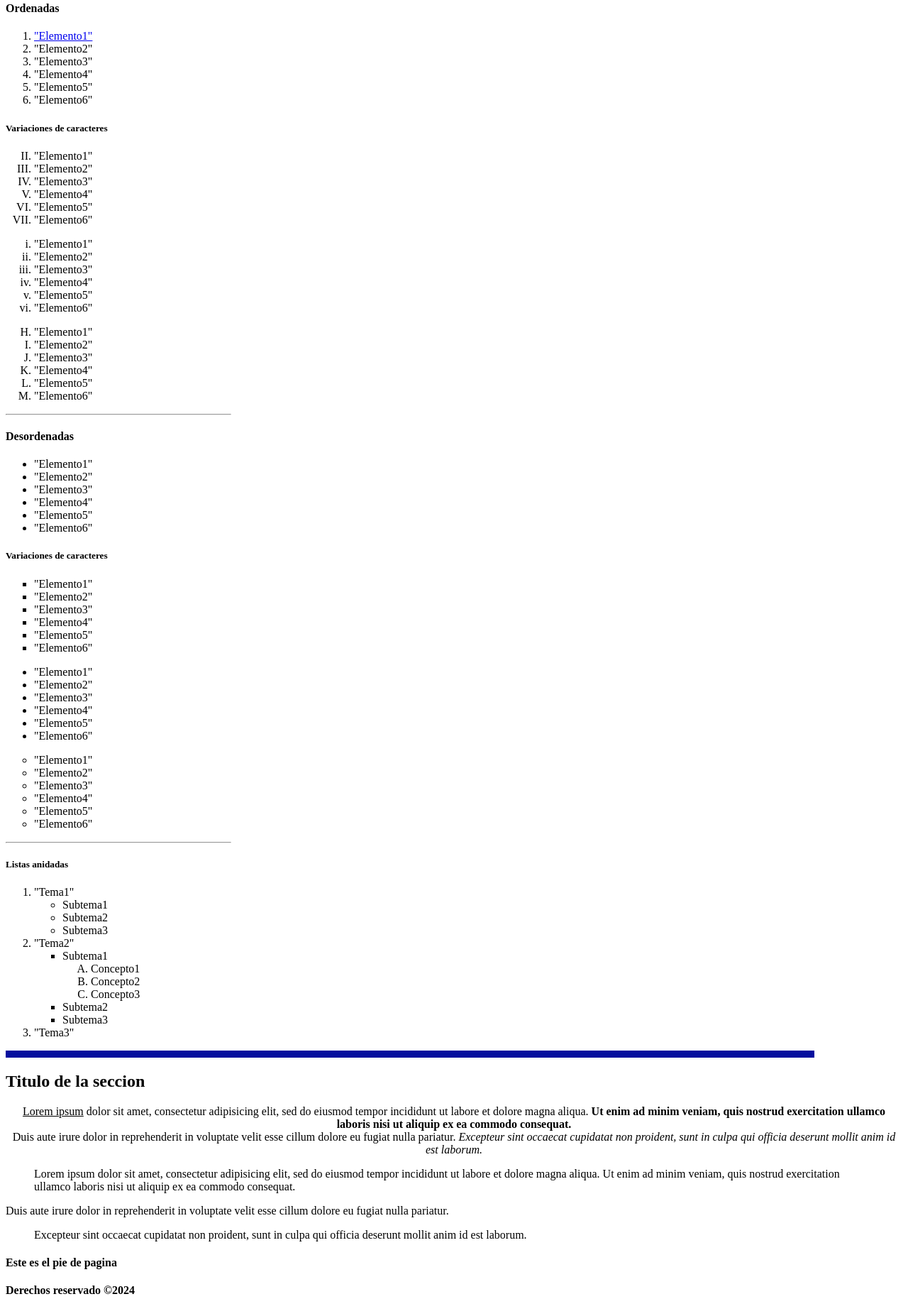
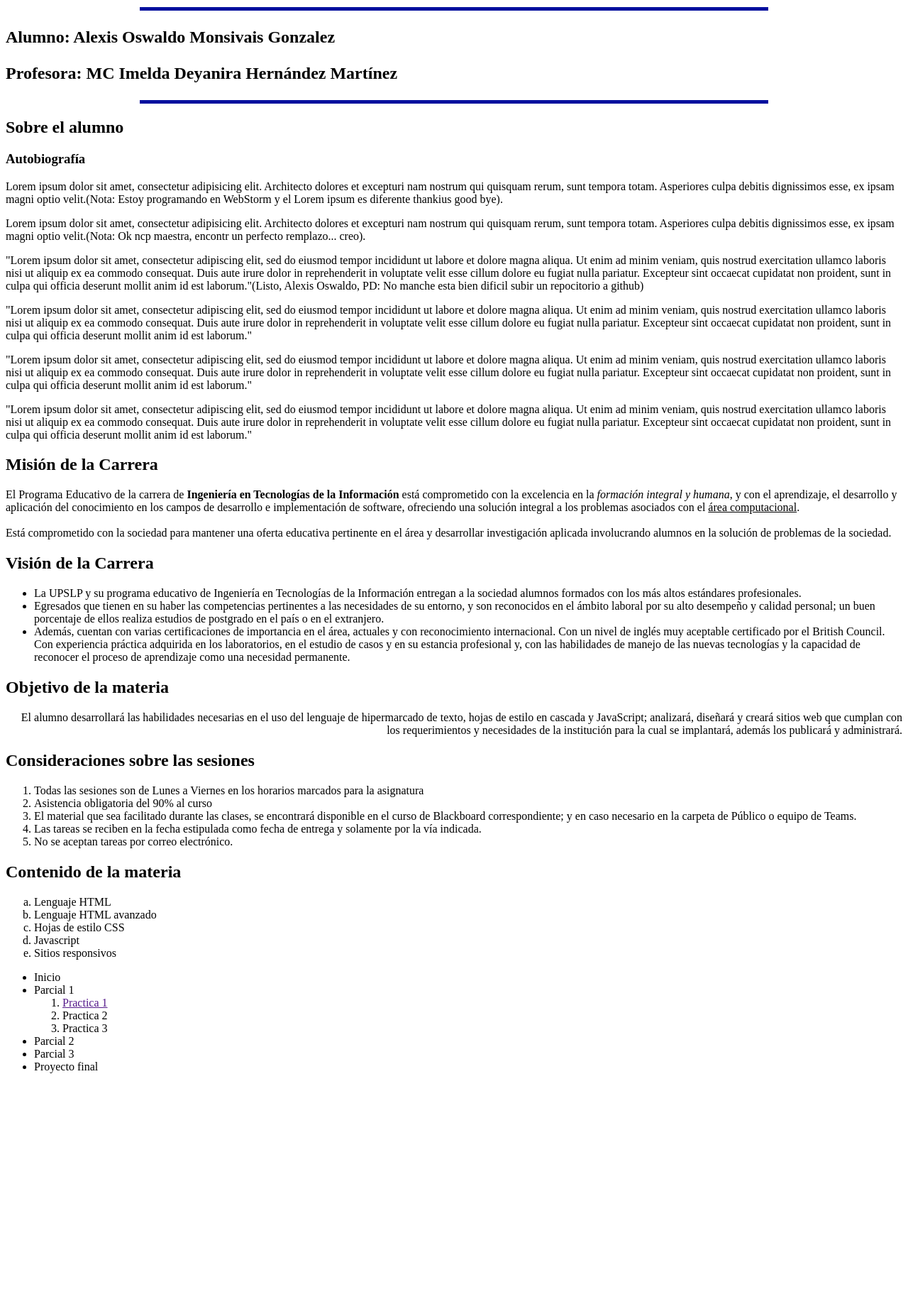
Before and after one commit to OswaldMG/Portafolio-Web, a plain HTML site: page Web/index.html in a window 1280 px wide. Shown: the part 357-2187 px from the top of the page at 71% size. After the commit the page ends 1885 px from the top, so only its background shows below. Drawn offline with Linux system fonts and the light colour scheme.

Commit message:
Pre-Subida de archivo base final
La base para la pagina web

```diff
--- a/Web/index.html
+++ b/Web/index.html
@@ -2,7 +2,7 @@
 <!DOCTYPE html>
 <html>
 <head>
-	<title>Mi primera página</title>
+	<title>Portafolio de evidencias</title>
 	<!--Define el conjunto de caracteres-->
 	<meta charset="utf-8">
 	<meta name="Alexs Os" content="UPSLP">
@@ -11,167 +11,134 @@
 
 </head>
 <body>
+	<header>
+		<h1><p align="center">Portafolio de evidencias</h1>
+		<h1><p align="center">Programación web I</h1>
+		<h1><p align="center">Ingeniería en Tecnologías de la Información</h1>
+		<h2><p align="center">Universidad Politécnica de San Luis Potosí</h2>
+		<h1><p align="center">Primavera 2024</h1>
 
-	<header>
-		<!--Muestra una oracion como encabezado-->
-		<h1>"Titulo princpipal"</h1>
-		<h2>"Titulo secundario"</h2>
-		<h3>"Subtitulo 1"</h3>
-		<h4>"Subtitulo 2"</h4>
-		<h5>"Subtitulo 3"</h5>
-		<h6>"Subtitulo 4"</h6>
-		<hr size="10" noshade color="#050f9e"/>
+		<hr align="center" width="70%" size="5" noshade color="#050f9e"/>
+
+		<h2><p align="left">Alumno: Alexis Oswaldo Monsivais Gonzalez</h2>
+		<h2><p align="left">Profesora: MC Imelda Deyanira Hernández Martínez</h2>
+
+		<hr align="center" width="70%" size="5" noshade color="#050f9e"/>
 	</header>
-	<!--Barra de navegación-->
+
 	<nav>
-		<h3>Listas:</h3>
-		<h4>Ordenadas</h4>
-		<ol>
-			<li><a href="http://localhost:63342/Portafolio-Web/Web/Paginas%20Secundarias/Otras%20cosas.html?_ijt=dts9420febit8tshalfgsp5hv7">"Elemento1"</a></li>
-			<li>"Elemento2"</li>
-			<li>"Elemento3"</li>
-			<li>"Elemento4"</li>
-			<li>"Elemento5"</li>
-			<li>"Elemento6"</li>
-		</ol>
-		<h5>Variaciones de caracteres</h5>
-			<ol type="I" start="2">
-				<li>"Elemento1"</li>
-				<li>"Elemento2"</li>
-				<li>"Elemento3"</li>
-				<li>"Elemento4"</li>
-				<li>"Elemento5"</li>
-				<li>"Elemento6"</li>
-			</ol>
-			<ol type="i" start="1">
-				<li>"Elemento1"</li>
-				<li>"Elemento2"</li>
-				<li>"Elemento3"</li>
-				<li>"Elemento4"</li>
-				<li>"Elemento5"</li>
-				<li>"Elemento6"</li>
-			</ol>
-			<ol type="A" start="8">
-				<li>"Elemento1"</li>
-				<li>"Elemento2"</li>
-				<li>"Elemento3"</li>
-				<li>"Elemento4"</li>
-				<li>"Elemento5"</li>
-				<li>"Elemento6"</li>
-			</ol>
-			<hr width="25%" align="left">
-		<h4>Desordenadas</h4>
-		<ul>
-			<li>"Elemento1"</li>
-			<li>"Elemento2"</li>
-			<li>"Elemento3"</li>
-			<li>"Elemento4"</li>
-			<li>"Elemento5"</li>
-			<li>"Elemento6"</li>
-		</ul>
-		<h5>Variaciones de caracteres</h5>
-			<ul type="square">
-				<li>"Elemento1"</li>
-				<li>"Elemento2"</li>
-				<li>"Elemento3"</li>
-				<li>"Elemento4"</li>
-				<li>"Elemento5"</li>
-				<li>"Elemento6"</li>
-			</ul>
-			<ul type="disc">
-				<li>"Elemento1"</li>
-				<li>"Elemento2"</li>
-				<li>"Elemento3"</li>
-				<li>"Elemento4"</li>
-				<li>"Elemento5"</li>
-				<li>"Elemento6"</li>
-			</ul>
-			<ul type="circle">
-				<li>"Elemento1"</li>
-				<li>"Elemento2"</li>
-				<li>"Elemento3"</li>
-				<li>"Elemento4"</li>
-				<li>"Elemento5"</li>
-				<li>"Elemento6"</li>
-			</ul>
-		<hr width="25%" align="left">
-		<h5>Listas anidadas</h5>
-			<ol>
-				<li>"Tema1"</li>
-					<ul>
-						<li>Subtema1</li>
-						<li>Subtema2</li>
-						<li>Subtema3</li>
-					</ul>
-				<li>"Tema2"</li>
-					<ul type="square">
-						<li>Subtema1</li>
-							<ol type="A">
-							<li>Concepto1</li>
-							<li>Concepto2</li>
-							<li>Concepto3</li>
-							</ol>
-						<li>Subtema2</li>
-						<li>Subtema3</li>
-					</ul>
-				<li>"Tema3"</li>
-			</ol>
+		<h2>Sobre el alumno</h2>
+		<h3>Autobiografía</h3>
+
 		<section>
-			<hr width="90%" align="left" size="10" noshade color="#050f9e"/>
-				<h2>Titulo de la seccion</h2>
-				<p align="center">
-					<u>Lorem ipsum</u> dolor sit amet, consectetur adipisicing elit, sed do eiusmod
-					tempor incididunt ut labore et dolore magna aliqua.<b> Ut enim ad minim veniam,
-					quis nostrud exercitation ullamco laboris nisi ut aliquip ex ea commodo
-					consequat.</b>
-					<br>
-					Duis aute irure dolor in reprehenderit in voluptate velit esse
-					cillum dolore eu fugiat nulla pariatur.<i> Excepteur sint occaecat cupidatat non
-					proident, sunt in culpa qui officia deserunt mollit anim id est laborum.</i>
+			<p>
+				Lorem ipsum dolor sit amet, consectetur adipisicing elit.
+				Architecto dolores et excepturi nam nostrum qui quisquam rerum, sunt tempora totam.
+				Asperiores culpa debitis dignissimos esse, ex ipsam magni optio velit.(Nota: Estoy programando en WebStorm
+				y el Lorem ipsum es diferente thankius good bye).
 			</p>
 			<p>
-				<aside>
-					<blockquote>Lorem ipsum dolor sit amet, consectetur adipisicing elit, sed do eiusmod
-					tempor incididunt ut labore et dolore magna aliqua. Ut enim ad minim veniam,
-					quis nostrud exercitation ullamco laboris nisi ut aliquip ex ea commodo
-					consequat.
-					</blockquote>
-					Duis aute irure dolor in reprehenderit in voluptate velit esse
-					cillum dolore eu fugiat nulla pariatur.
-					<blockquote>Excepteur sint occaecat cupidatat non
-					proident, sunt in culpa qui officia deserunt mollit anim id est laborum.</blockquote>
-				</aside>
+				Lorem ipsum dolor sit amet, consectetur adipisicing elit.
+				Architecto dolores et excepturi nam nostrum qui quisquam rerum, sunt tempora totam.
+				Asperiores culpa debitis dignissimos esse, ex ipsam magni optio velit.(Nota: Ok ncp maestra, encontr un perfecto remplazo... creo).
+			</p>
+			<p>
+				"Lorem ipsum dolor sit amet, consectetur adipiscing elit, sed do eiusmod tempor incididunt ut labore et dolore magna aliqua.
+				Ut enim ad minim veniam, quis nostrud exercitation ullamco laboris nisi ut aliquip ex ea commodo consequat. Duis aute irure
+				dolor in reprehenderit in voluptate velit esse cillum dolore eu fugiat nulla pariatur. Excepteur sint occaecat cupidatat non proident,
+				sunt in culpa qui officia deserunt mollit anim id est laborum."(Listo, Alexis Oswaldo, PD: No manche esta bien dificil subir un repocitorio a github)
+			</p>
+			<p>
+				"Lorem ipsum dolor sit amet, consectetur adipiscing elit, sed do eiusmod tempor incididunt ut labore et dolore magna aliqua.
+				Ut enim ad minim veniam, quis nostrud exercitation ullamco laboris nisi ut aliquip ex ea commodo consequat. Duis aute irure
+				dolor in reprehenderit in voluptate velit esse cillum dolore eu fugiat nulla pariatur. Excepteur sint occaecat cupidatat non proident,
+				sunt in culpa qui officia deserunt mollit anim id est laborum."
+			</p>
+			<p>
+				"Lorem ipsum dolor sit amet, consectetur adipiscing elit, sed do eiusmod tempor incididunt ut labore et dolore magna aliqua.
+				Ut enim ad minim veniam, quis nostrud exercitation ullamco laboris nisi ut aliquip ex ea commodo consequat. Duis aute irure
+				dolor in reprehenderit in voluptate velit esse cillum dolore eu fugiat nulla pariatur. Excepteur sint occaecat cupidatat non proident,
+				sunt in culpa qui officia deserunt mollit anim id est laborum."
+			</p>
+			<p>
+				"Lorem ipsum dolor sit amet, consectetur adipiscing elit, sed do eiusmod tempor incididunt ut labore et dolore magna aliqua.
+				Ut enim ad minim veniam, quis nostrud exercitation ullamco laboris nisi ut aliquip ex ea commodo consequat. Duis aute irure
+				dolor in reprehenderit in voluptate velit esse cillum dolore eu fugiat nulla pariatur. Excepteur sint occaecat cupidatat non proident,
+				sunt in culpa qui officia deserunt mollit anim id est laborum."
 			</p>
 		</section>
-			<footer>
-				<h4>Este es el pie de pagina</h4>
-				<h4>Derechos reservado &copy;2024</h4>
-			</footer>
-			<h2>Alineaciones</h2>
-				<p align="center">
-					Lorem &nbsp; ipsum dolor sit amet, consectetur adipisicing elit, sed do eiusmod
-					tempor incididunt ut labore et dolore magna aliqua. Ut enim ad minim veniam,
-					quis nostrud exercitation ullamco laboris nisi ut aliquip ex ea commodo
-					consequat.
+		<section>
+			<h2>Misión de la Carrera</h2>
+			<p>
+				El Programa Educativo de la carrera de <b>Ingeniería en Tecnologías de la Información</b> está comprometido con la excelencia en
+				la <i>formación integral y humana</i>, y con el aprendizaje, el desarrollo y aplicación del conocimiento en los campos de desarrollo
+				e implementación de software, ofreciendo una solución integral a los problemas asociados con el <u>área computacional</u>.
+				<br><br>Está comprometido con la sociedad para mantener una oferta educativa pertinente en el área y desarrollar investigación
+				aplicada involucrando alumnos en la solución de problemas de la sociedad.
 			</p>
-				<p align="left">
-					Lorem ipsum dolor sit amet, consectetur adipisicing elit, sed do eiusmod
-					tempor incididunt ut labore et dolore magna aliqua. Ut enim ad minim veniam,
-					quis nostrud exercitation ullamco laboris nisi ut aliquip ex ea commodo
-					consequat.
+		</section>
+		<section>
+			<h2>Visión de la Carrera</h2>
+			<p>
+				<ul>
+					<li>La UPSLP y su programa educativo de Ingeniería en Tecnologías de la Información entregan a la sociedad alumnos formados
+						con los más altos estándares profesionales.
+					</li>
+					<li>
+						Egresados que tienen en su haber las competencias pertinentes a las necesidades de su entorno, y son reconocidos en el
+						ámbito laboral por su alto desempeño y calidad personal; un buen porcentaje de ellos realiza estudios de postgrado en el
+						país o en el extranjero.
+					</li>
+					<li>
+						Además, cuentan con varias certificaciones de importancia en el área, actuales y con reconocimiento internacional. Con un
+						nivel de inglés muy aceptable certificado por el British Council. Con experiencia práctica adquirida en los laboratorios, en el
+						estudio de casos y en su estancia profesional y, con las habilidades de manejo de las nuevas tecnologías y la capacidad de
+						reconocer el proceso de aprendizaje como una necesidad permanente.
+					</li>
+				</ul>
 			</p>
+		</section>
+		<section>
+			<h2>Objetivo de la materia</h2>
 			<p align="right">
-					Lorem ipsum dolor sit amet, consectetur adipisicing elit, sed do eiusmod
-					tempor incididunt ut labore et dolore magna aliqua. Ut enim ad minim veniam,
-					quis nostrud exercitation ullamco laboris nisi ut aliquip ex ea commodo
-					consequat.
+				El alumno desarrollará las habilidades necesarias en el uso del lenguaje de hipermarcado de texto, hojas de estilo en cascada
+				y JavaScript; analizará, diseñará y creará sitios web que cumplan con los requerimientos y necesidades de la institución para
+				la cual se implantará, además los publicará y administrará.
 			</p>
-				<p align="justify">
-					Lorem ipsum dolor sit amet, consectetur adipisicing elit, sed do eiusmod
-					tempor incididunt ut labore et dolore magna aliqua. Ut enim ad minim veniam,
-					quis nostrud exercitation ullamco laboris nisi ut aliquip ex ea commodo
-					consequat.
-				</p>
+		</section>
+		<section>
+			<h2>Consideraciones sobre las sesiones</h2>
+				<ol>
+					<li>Todas las sesiones son de Lunes a Viernes en los horarios marcados para la asignatura</li>
+					<li>Asistencia obligatoria del 90% al curso</li>
+					<li>El material que sea facilitado durante las clases, se encontrará disponible en el curso de Blackboard correspondiente; y en
+						caso necesario en la carpeta de Público o equipo de Teams. </li>
+					<li>Las tareas se reciben en la fecha estipulada como fecha de entrega y solamente por la vía indicada. </li>
+					<li>No se aceptan tareas por correo electrónico. </li>
+				</ol>
+		</section>
+		<section>
+			<h2>Contenido de la materia</h2>
+			<ol TYPE="a">
+				<li>Lenguaje HTML</li>
+				<li>Lenguaje HTML avanzado</li>
+				<li>Hojas de estilo CSS</li>
+				<li>Javascript</li>
+				<li>Sitios responsivos</li>
+			</ol>
+			<ul>
+				<li>Inicio</li>
+				<li>Parcial 1</li>
+					<ol>
+						<li><a href="">Practica 1</a></li>
+						<li>Practica 2</li>
+						<li>Practica 3</li>
+					</ol>
+				<li>Parcial 2</li>
+				<li>Parcial 3</li>
+				<li>Proyecto final</li>
+			</ul>
+		</section>
 	</nav>
 
 </body>
```
Also changed, not shown: Web/Paginas Secundarias/Adex.html (added, +178 -0 lines), 3 other files. Lines whose indentation alone changed are shown as unchanged.
